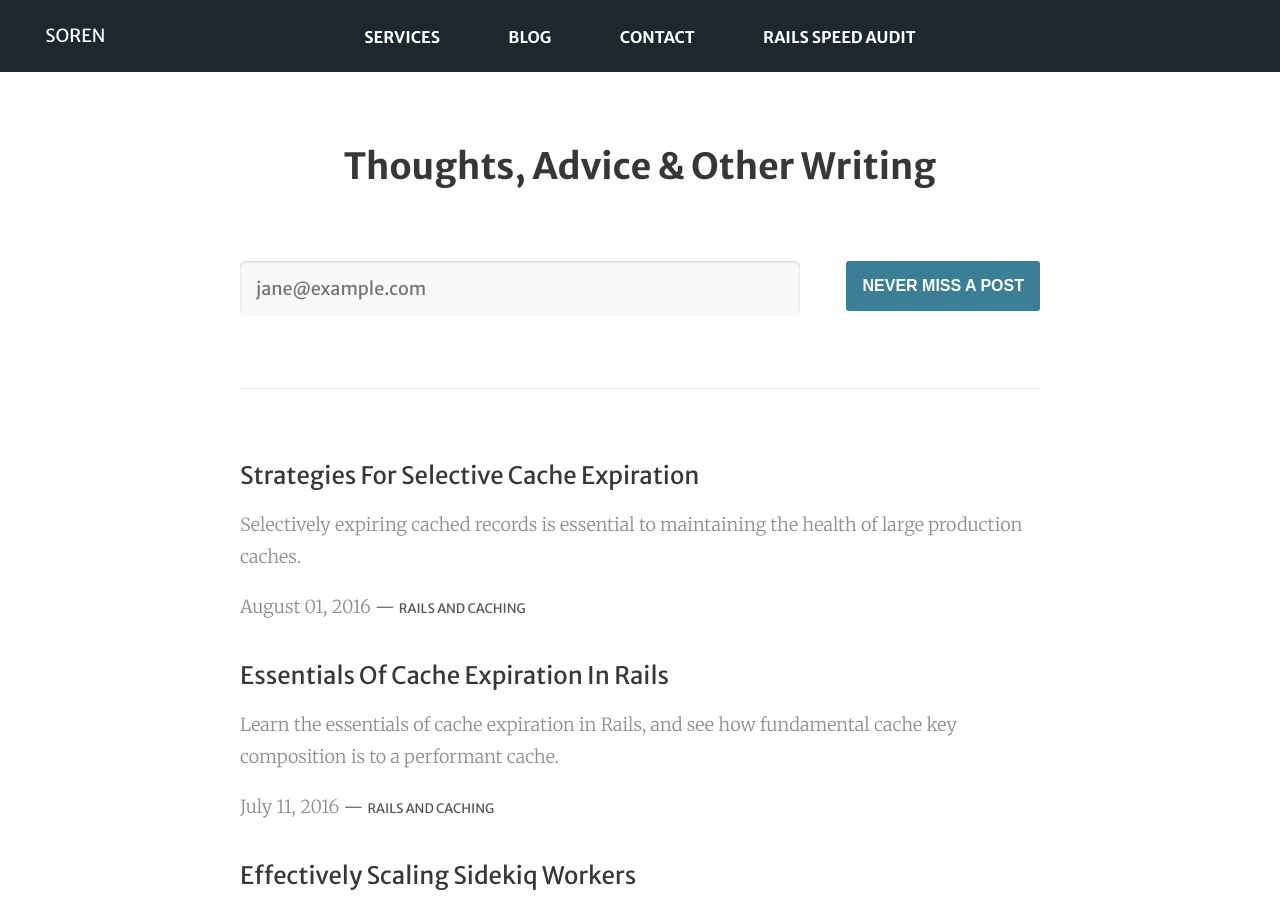
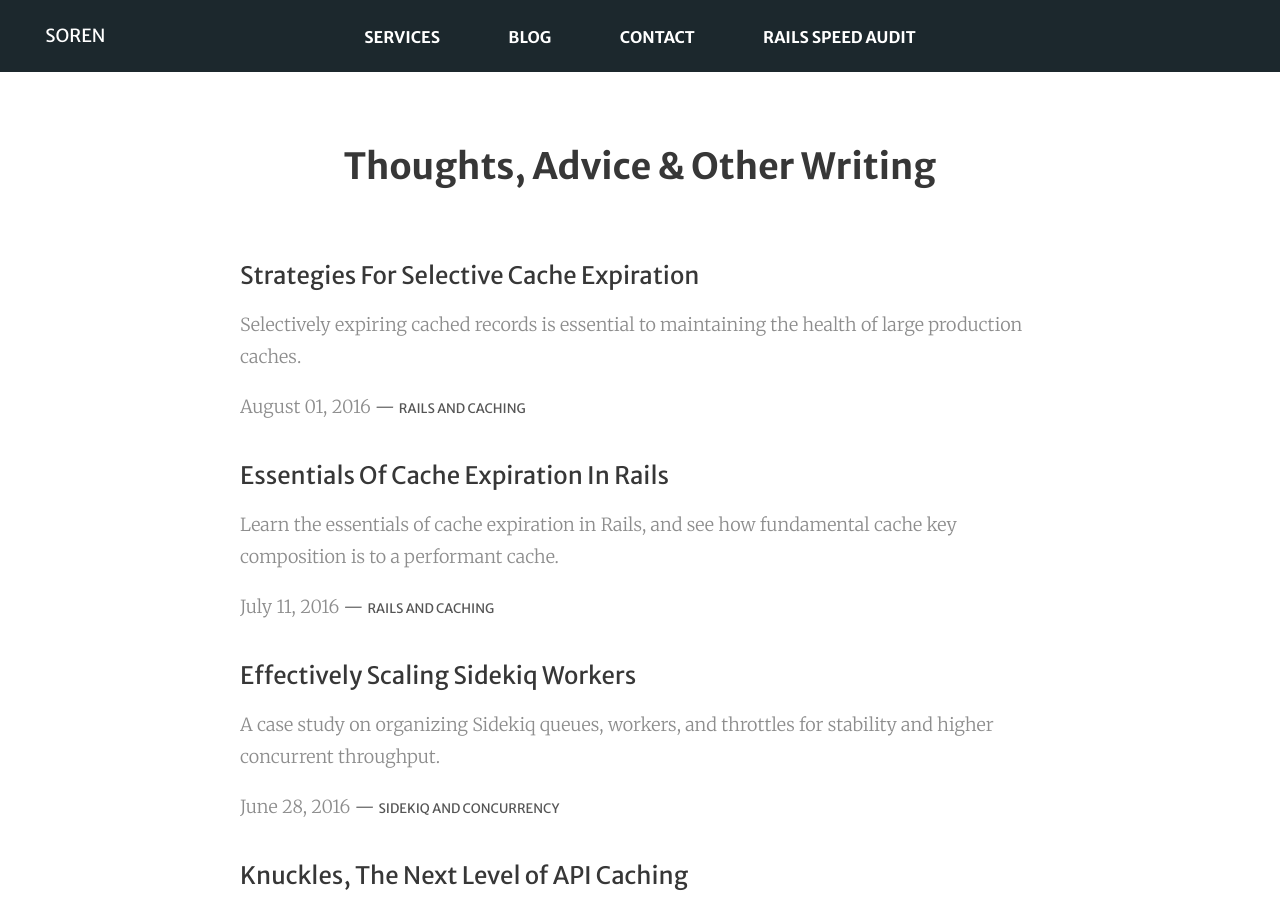
Before and after one commit to sorentwo/soren-website, a Jekyll site: the page built from blog/index.html, in a window 1280 px wide and 900 px high. Built offline with Jekyll 4.4.1, drawn with Linux system fonts in a browser that asks for light colours.

Commit message:
Remove blog subscription form

```diff
--- a/_includes/subscribe.html
+++ /dev/null
@@ -1,10 +0,0 @@
-<form action="//sorentwo.us11.list-manage.com/subscribe/post?u=61f251425c86705127b3ed42d&amp;id=7b7f0dc085" method="post" id="mc-embedded-subscribe-form" name="mc-embedded-subscribe-form" class="blog-subscribe form-subscribe" accept-charset="UTF-8" target="_blank" novalidate>
-  <input type="hidden" name="utf8" value="✓">
-  <input type="email" name="EMAIL" class="required email" id="mce-EMAIL" placeholder="jane@example.com" required>
-  <button type="submit" class="button subscribe-button" id="mc-embedded-subscribe">Never Miss a Post</button>
-
-  <!-- real people should not fill this in and expect good things - do not remove this or risk form bot signups-->
-  <div style="position: absolute; left: -5000px;">
-    <input type="text" name="b_61f251425c86705127b3ed42d_7b7f0dc085" tabindex="-1" value="">
-  </div>
-</form>
--- a/_layouts/default.html
+++ b/_layouts/default.html
@@ -57,10 +57,6 @@
           </div>
           {% endfor %}
         </section>
-
-        <div class="form-subscribe-footer-wrapper">
-          {% include subscribe.html %}
-        </div>
       </article>
     {% else %}
       {{content}}
--- a/blog/index.html
+++ b/blog/index.html
@@ -5,10 +5,6 @@ title: Writing
 
 <section class="wrapper room-on-top">
   <h2 class="blog-title">Thoughts, Advice &amp; Other Writing</h2>
-
-  <div class="form-subscribe-header-wrapper">
-    {% include subscribe.html %}
-  </div>
 
   <div class="blog-listing">
     {% for post in site.posts %}
```
